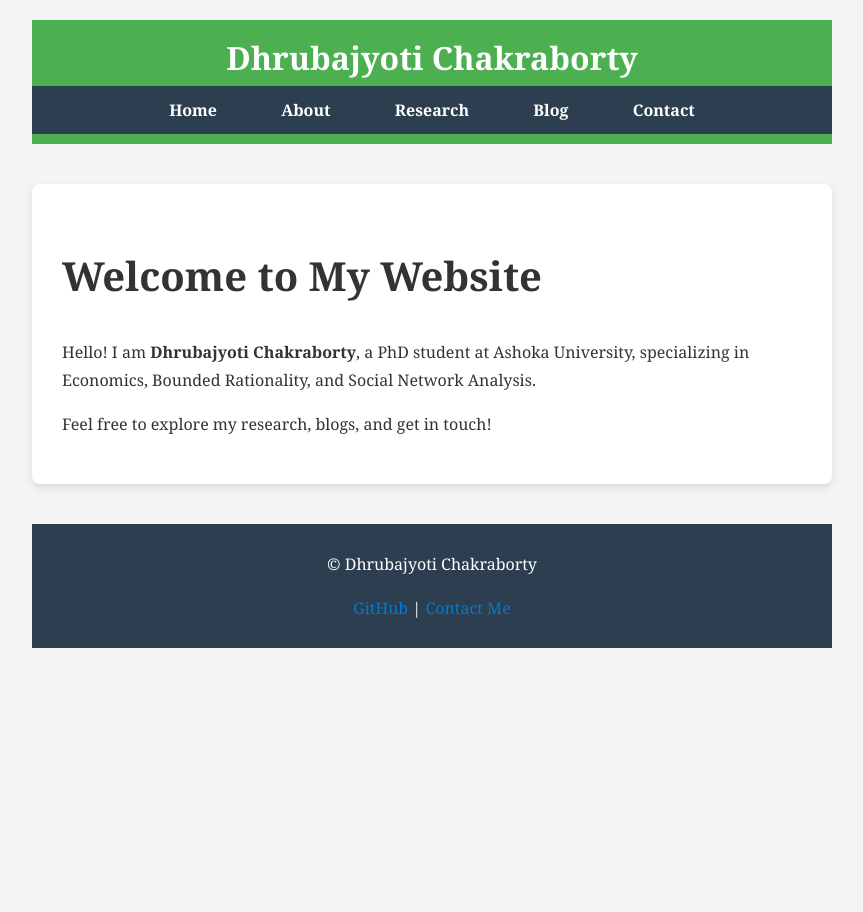
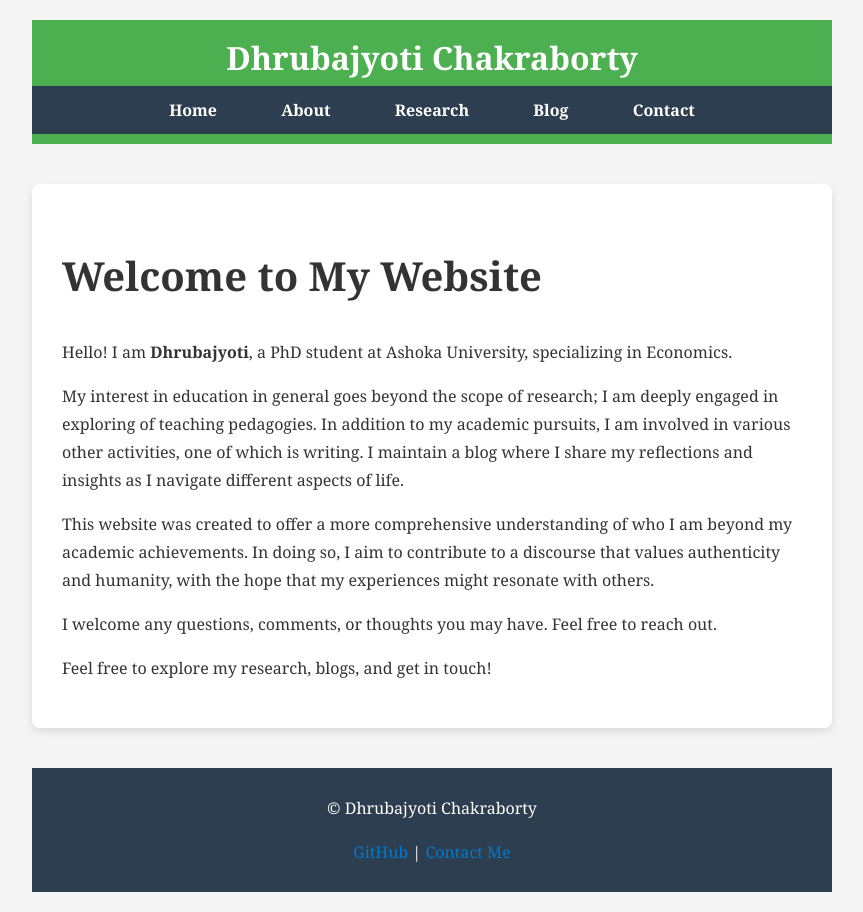
Before and after one commit to dhruba-c/dhruba-c.github.io, a Jekyll site: the page built from index.md, in a window 1280 px wide. Shown: the whole page, without its empty margins (208-1071 px from the left). Built offline with Jekyll 4.4.1, drawn with Linux system fonts in a browser that asks for light colours.

Commit message:
Update index.md

```diff
--- a/index.md
+++ b/index.md
@@ -5,6 +5,12 @@ title: Home
 
 # Welcome to My Website
 
-Hello! I am **Dhrubajyoti Chakraborty**, a PhD student at Ashoka University, specializing in Economics, Bounded Rationality, and Social Network Analysis.
+Hello! I am **Dhrubajyoti**, a PhD student at Ashoka University, specializing in Economics.
+
+My interest in education in general goes beyond the scope of research; I am deeply engaged in exploring of teaching pedagogies. In addition to my academic pursuits, I am involved in various other activities, one of which is writing. I maintain a blog where I share my reflections and insights as I navigate different aspects of life.
+
+This website was created to offer a more comprehensive understanding of who I am beyond my academic achievements. In doing so, I aim to contribute to a discourse that values authenticity and humanity, with the hope that my experiences might resonate with others.
+
+I welcome any questions, comments, or thoughts you may have. Feel free to reach out.
 
 Feel free to explore my research, blogs, and get in touch!
```
